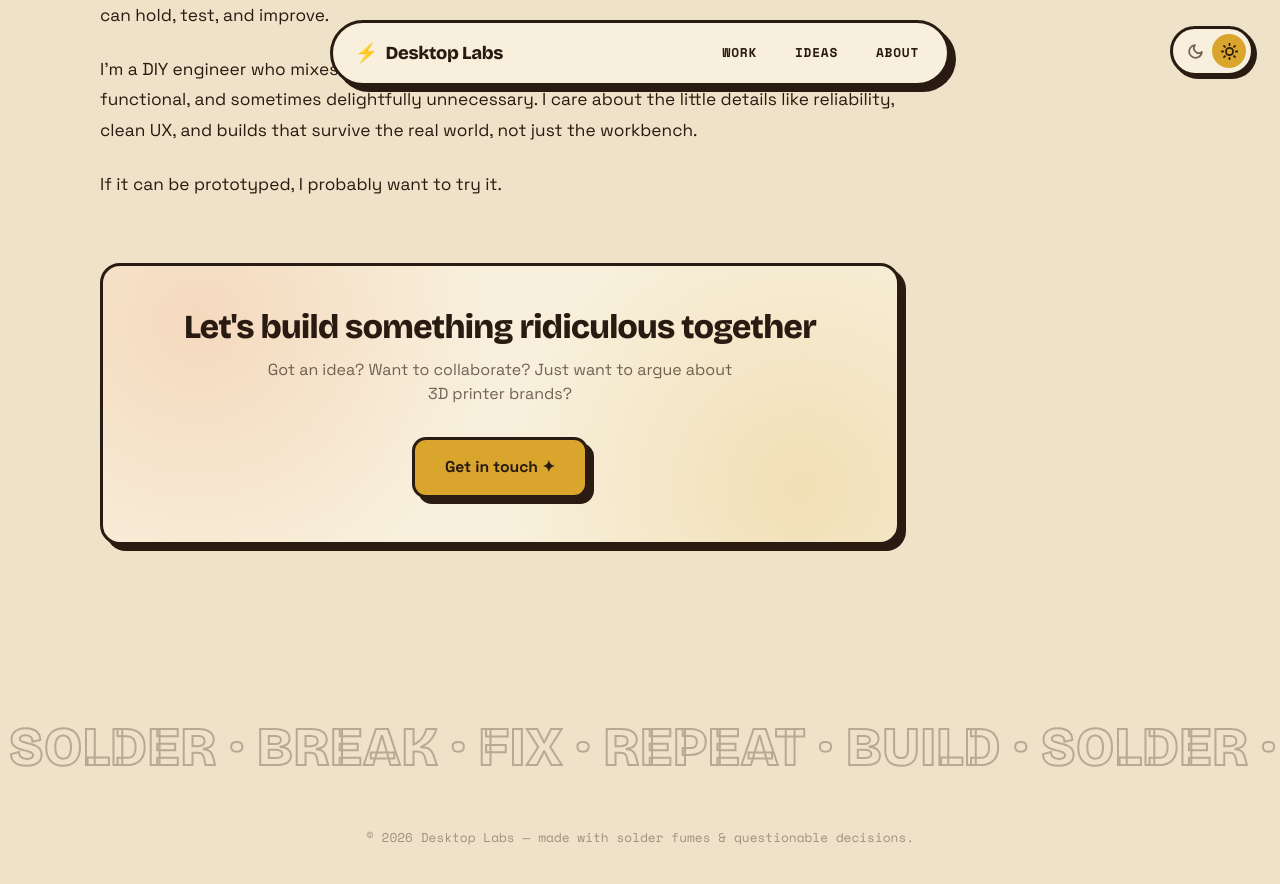
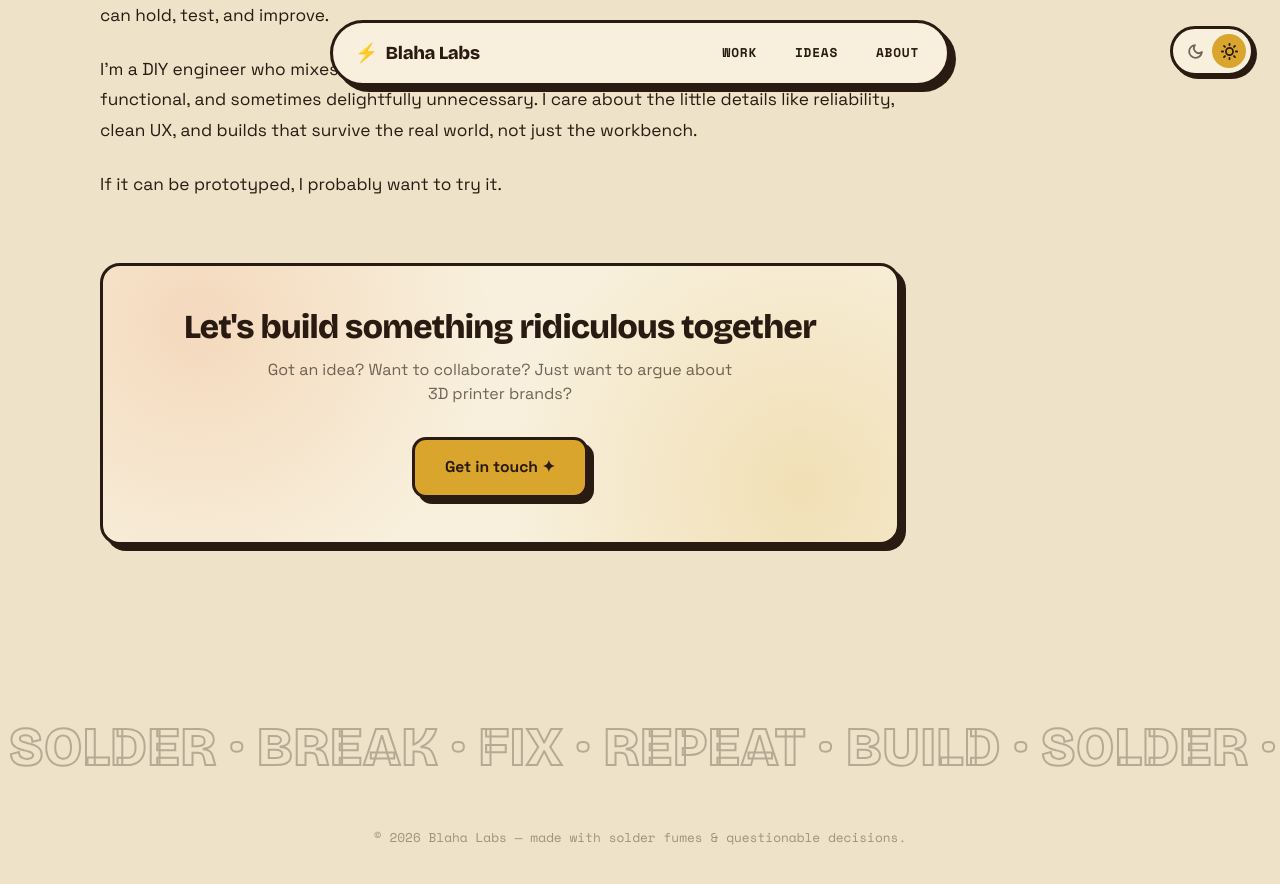
Before and after one commit to samblaha/samblaha.github.io, a Jekyll site: the page built from index.md, in a window 1280 px wide and 900 px high, scrolled down 3411 px. Shown: the top 884 px of the window. Built offline with Jekyll 4.4.1, drawn with Linux system fonts in a browser that asks for light colours; comment, search, counter and statistics services are not loaded.

Commit message:
Rename the site to Blaha Labs
Co-authored-by: WINL <samblaha@users.noreply.github.com>

```diff
--- a/_config.yml
+++ b/_config.yml
@@ -1,4 +1,4 @@
-title: "Desktop Labs"
+title: "Blaha Labs"
 description: "Project-first portfolio"
 url: "https://samblaha.com"
 permalink: pretty
```
Also changed, not shown: README.md.
